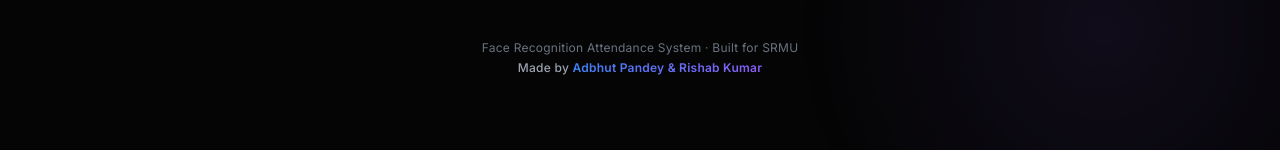
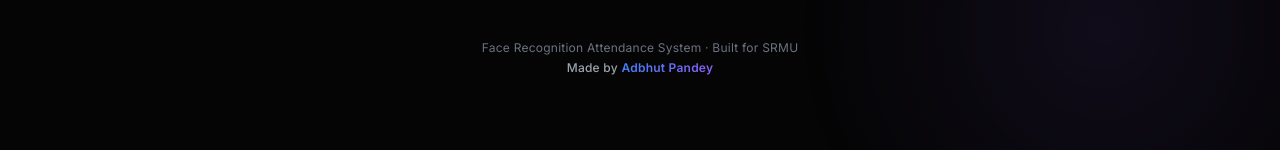
Before and after one commit to Adbhut1234/Smart-Attendance-System, a React (Vite) app: page /#/ in a window 1280 px wide. Shown: the part 630-780 px from the top of the page. Built offline with nearby package versions, Linux system fonts and the light colour scheme; no server answers.

Commit message:
Remove Rishab Kumar from credits

```diff
--- a/src/components/Home.jsx
+++ b/src/components/Home.jsx
@@ -77,7 +77,7 @@ const Home = () => {
             rel="noopener noreferrer"
             className={styles.madeByAccent}
           >
-            Adbhut Pandey & Rishab Kumar
+            Adbhut Pandey
           </a>
         </p>
 
```
